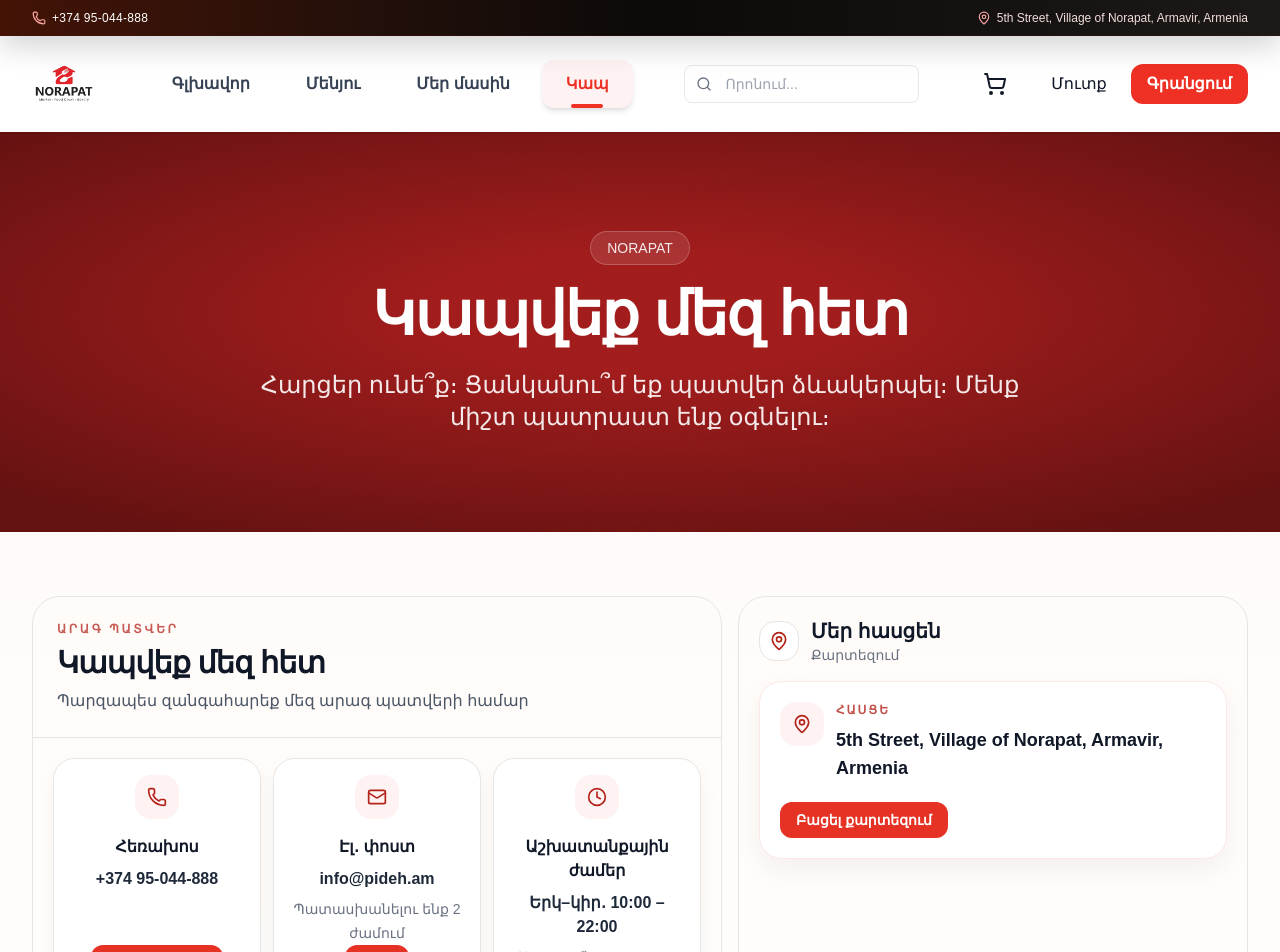
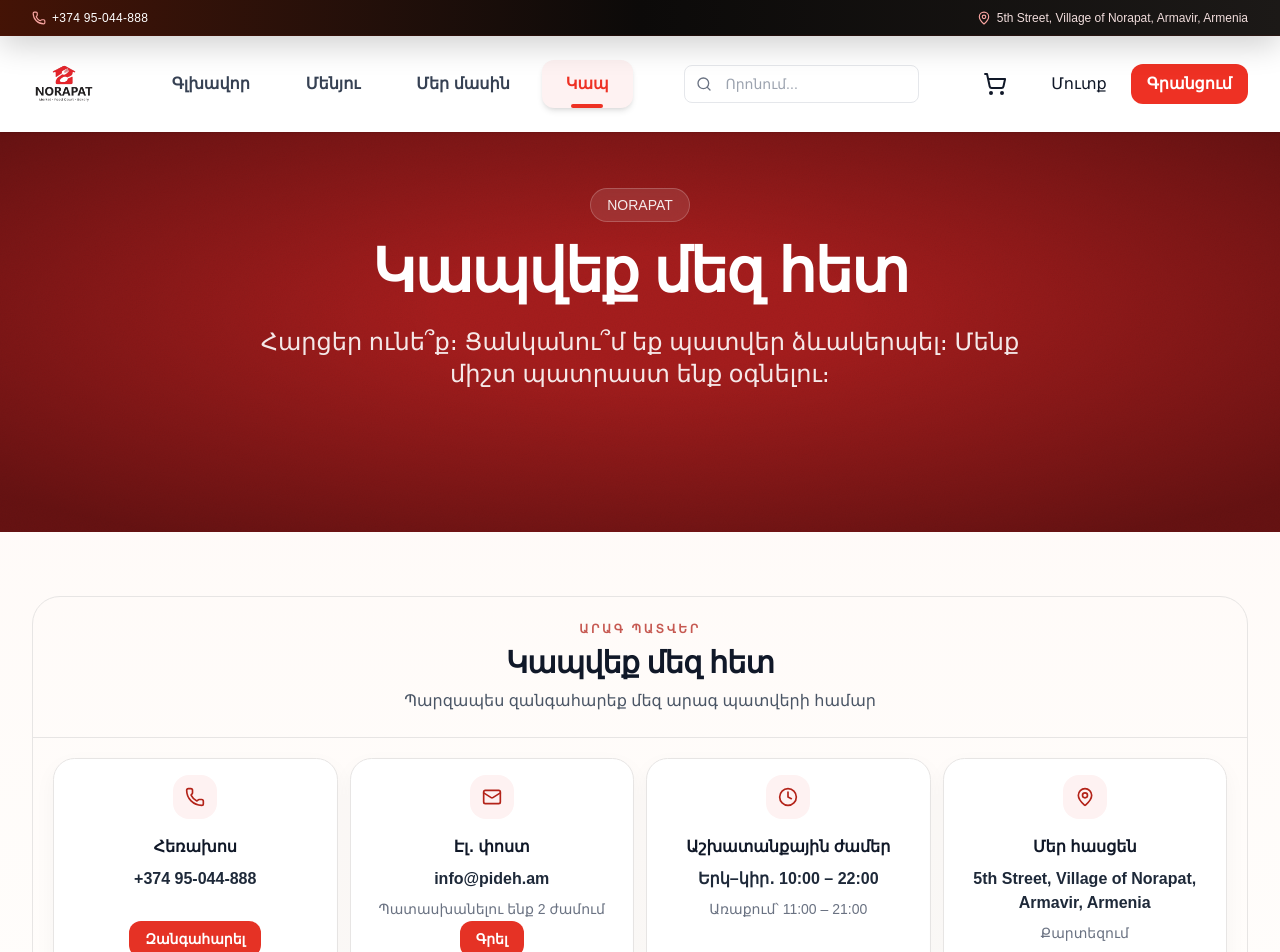
Before and after one commit to neetrino/norapat.am, a Next.js app: page /contact in a window 1280 px wide. Shown: the top 952 px of the page. Built offline with nearby package versions, Linux system fonts and the light colour scheme; no server answers; the database is empty.

Commit message:
Արագ պատվեր
Կապվեք մեզ հետ
Պարզապես զանգահարեք մեզ արագ պատվերի համար

```diff
--- a/src/components/contact/ContactPageView.tsx
+++ b/src/components/contact/ContactPageView.tsx
@@ -21,7 +21,6 @@ export function ContactPageView() {
   const locationMapQuery = '5th Street, Village of Norapat, Armavir, Armenia'
   const phoneHref = `tel:${phoneNumber.replace(/[^\d+]/g, '')}`
   const emailHref = `mailto:${emailAddress}`
-  const mapHref = `https://maps.google.com/?q=${encodeURIComponent(locationMapQuery)}`
 
   const faqItems = [
     { question: c.faqPrepQ, answer: c.faqPrepA },
@@ -57,6 +56,14 @@ export function ContactPageView() {
       href: null,
       actionLabel: null,
     },
+    {
+      icon: MapPin,
+      title: c.locationTitle,
+      value: locationAddress,
+      caption: c.onMap,
+      href: null,
+      actionLabel: null,
+    },
   ]
 
   return (
@@ -64,24 +71,24 @@ export function ContactPageView() {
       <div className="h-header-spacer-mobile lg:hidden" aria-hidden />
       <div className="h-header-spacer-desktop hidden lg:block" aria-hidden />
 
-      <section className="promo-food-banner-bg promo-food-banner-vignette relative flex min-h-[min(46vh,24rem)] items-center justify-center overflow-hidden py-14 text-white sm:min-h-[min(50vh,28rem)] sm:py-16 md:py-20">
-        <div className="relative z-10 mx-auto w-full max-w-7xl px-4 text-center sm:px-6 lg:px-8">
-          <div className="mb-5 inline-flex items-center rounded-full border border-white/20 bg-white/10 px-4 py-1.5 text-sm font-medium text-white/90 backdrop-blur">
+      <section className="promo-food-banner-bg promo-food-banner-vignette relative flex min-h-[min(46vh,24rem)] items-start justify-center overflow-hidden pt-10 pb-14 text-white sm:min-h-[min(50vh,28rem)] sm:pt-12 sm:pb-16 md:pt-14 md:pb-20">
+        <div className="relative z-10 mx-auto flex w-full max-w-7xl flex-col items-center px-4 text-center sm:px-6 lg:px-8">
+          <div className="mb-5 inline-flex items-center self-center rounded-full border border-white/20 bg-white/10 px-4 py-1.5 text-sm font-medium text-white/90 backdrop-blur">
             NORAPAT
           </div>
-          <h1 className="mb-6 text-4xl font-bold tracking-tight md:text-6xl">
+          <h1 className="mx-auto mb-6 text-center text-4xl font-bold tracking-tight md:text-6xl">
             {c.heroTitle}
           </h1>
-          <p className="mx-auto max-w-3xl text-lg leading-8 text-white/90 md:text-2xl">
+          <p className="mx-auto max-w-3xl text-center text-lg leading-8 text-white/90 md:text-2xl">
             {c.heroSubtitle}
           </p>
         </div>
       </section>
 
       <div className="mx-auto max-w-7xl px-4 py-16 sm:px-6 lg:px-8">
-        <div className="mb-16 grid gap-4 lg:grid-cols-[1.15fr_0.85fr]">
+        <div className="mb-16">
           <div className="overflow-hidden rounded-[1.75rem] border border-stone-200 bg-transparent shadow-none">
-            <div className="border-b border-stone-200 px-5 py-5 sm:px-6 sm:py-6">
+            <div className="flex flex-col items-center border-b border-stone-200 px-5 py-5 text-center sm:px-6 sm:py-6">
               <p className="mb-2 text-xs font-semibold uppercase tracking-[0.22em] text-red-700/75">
                 {c.quickOrderTitle}
               </p>
@@ -93,7 +100,7 @@ export function ContactPageView() {
               </p>
             </div>
 
-            <div className="grid gap-3 p-4 sm:p-5 lg:grid-cols-3">
+            <div className="grid gap-3 p-4 sm:p-5 md:grid-cols-2 xl:grid-cols-4">
               {contactCards.map((card) => {
                 const Icon = card.icon
 
@@ -125,43 +132,6 @@ export function ContactPageView() {
                   </div>
                 )
               })}
-            </div>
-          </div>
-
-          <div className="rounded-[1.75rem] border border-stone-200 bg-transparent p-4 shadow-none sm:p-5">
-            <div className="mb-4 flex items-center gap-3">
-              <div className="flex h-10 w-10 items-center justify-center rounded-2xl border border-stone-200 bg-white text-red-700">
-                <MapPin className="h-5 w-5" />
-              </div>
-              <div>
-                <h2 className="text-xl font-bold text-gray-900">{c.locationTitle}</h2>
-                <p className="text-sm text-gray-500">{c.onMap}</p>
-              </div>
-            </div>
-
-            <div className="rounded-[1.4rem] border border-red-100 bg-white p-5 shadow-[0_12px_28px_rgba(15,23,42,0.05)]">
-              <div className="flex items-start gap-3">
-                <div className="flex h-11 w-11 shrink-0 items-center justify-center rounded-2xl bg-red-50 text-red-700">
-                  <MapPin className="h-5 w-5" />
-                </div>
-                <div className="min-w-0">
-                  <p className="text-xs font-semibold uppercase tracking-[0.16em] text-red-700/80">
-                    {c.locationLabel}
-                  </p>
-                  <p className="mt-2 text-base font-semibold leading-7 text-gray-900 sm:text-lg">
-                    {locationAddress}
-                  </p>
-                </div>
-              </div>
-
-              <a
-                href={mapHref}
-                target="_blank"
-                rel="noopener noreferrer"
-                className={`mt-5 inline-flex w-fit rounded-xl px-4 py-2 text-sm font-semibold ${BRAND_RED_CTA_IDLE_HOVER_CLASS}`}
-              >
-                {c.openMapBtn}
-              </a>
             </div>
           </div>
         </div>
```
